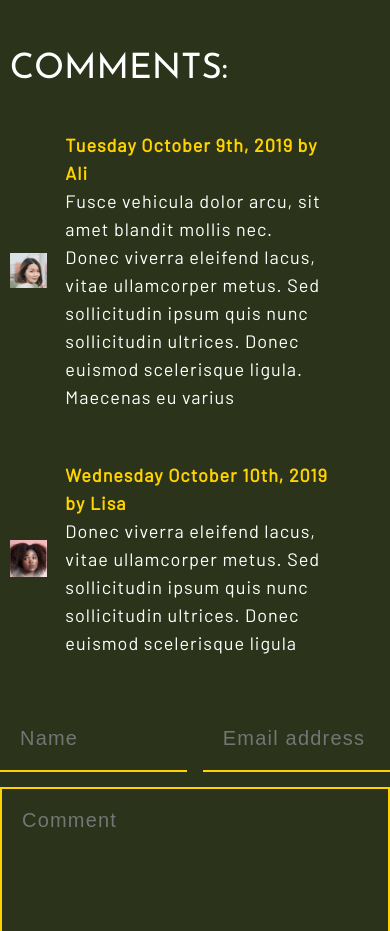
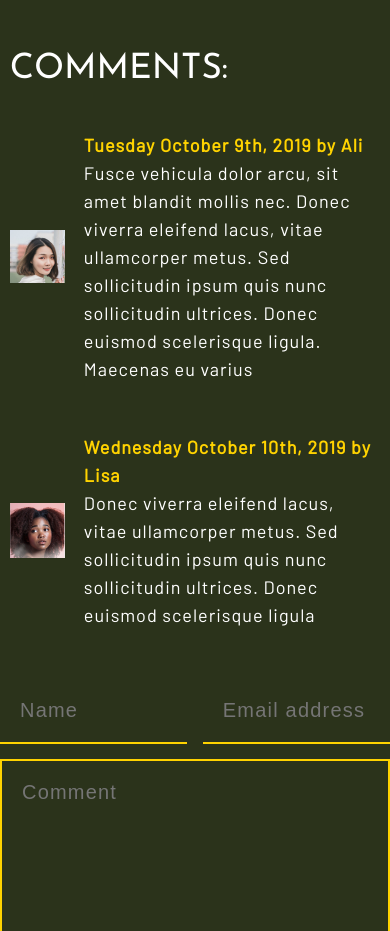
Before and after one commit to grantskinner9/Grant-Skinner-Project-One, a plain HTML site: page blog.html in a window 390 px wide. Shown: the part 3200-4131 px from the top of the page. Drawn offline with Linux system fonts and the light colour scheme.

Commit message:
fixed comment section on blog page

```diff
--- a/styles/scss/blog.scss
+++ b/styles/scss/blog.scss
@@ -306,6 +306,15 @@ footer {
     .commentSection {
         position: static;
         padding: 100px 0;
+        .comment {
+            .commentImage {
+                width: 15%;
+            }
+            .commentText {
+                width: 80%;
+                padding-right: 0px;
+            }
+        }
     }
 
     form {
```
Also changed, not shown: styles/blog.css, styles/styles.css.
